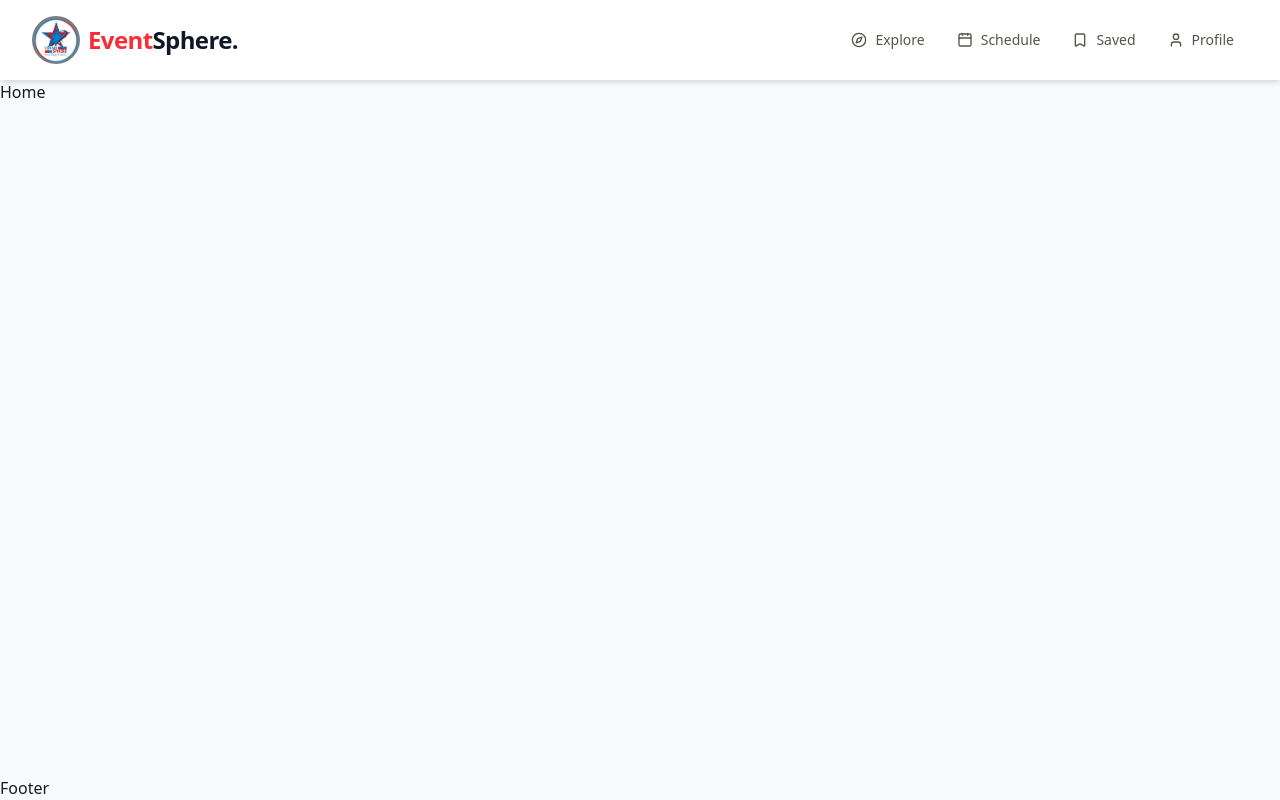
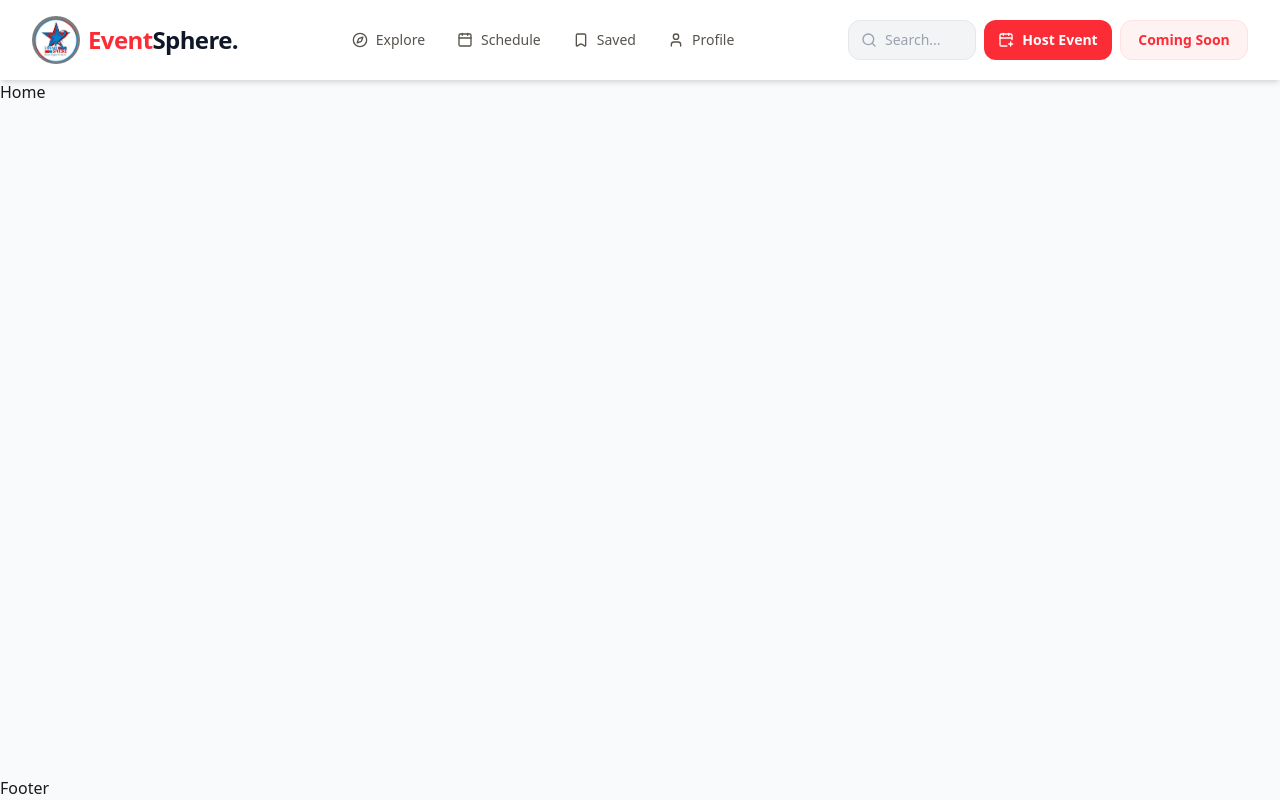
Before and after one commit to AnantKumarTech/EventSphere-Frontend, a React (Vite) app: page / in a window 1280 px wide. Built offline with nearby package versions, Linux system fonts and the light colour scheme.

Commit message:
Navbar part-2

```diff
--- a/src/component/Navbar.jsx
+++ b/src/component/Navbar.jsx
@@ -1,22 +1,27 @@
 import { Link } from "react-router";
-import { Compass, Calendar, Bookmark, User } from "lucide-react";
+import {
+  CalendarPlus,
+  Compass,
+  Calendar,
+  Bookmark,
+  User,
+  Search,
+} from "lucide-react";
 
 function Navbar() {
   return (
     <nav className="w-full bg-white shadow-md sticky top-0 z-50">
       <div className="max-w-7xl mx-auto px-4 sm:px-6 lg:px-8">
-        <div className="flex items-center justify-between h-20">
+        <div className="flex items-center justify-between gap-3 h-20">
           {/* Logo + Brand Name */}
-          <div className="flex items-center gap-2">
+          <div className="flex items-center gap-2 shrink-0">
             <img
               src="/logo.png"
               alt="EventSphere Logo"
-              className="h-12 w-12 rounded-full object-cover cursor-pointer
-  transition-all duration-300 ease-in-out
-  hover:scale-110 hover:rotate-6 hover:shadow-lg
-  hover:ring-4 hover:ring-red-200"
+              className="h-12 w-12 rounded-full object-cover cursor-pointer transition-all duration-300 hover:scale-110 hover:rotate-6 hover:shadow-lg hover:ring-4 hover:ring-red-200"
             />
-            <h1 className="text-2xl font-bold tracking-tight">
+
+            <h1 className="text-xl sm:text-2xl font-bold tracking-tight">
               <span className="text-red-500">Event</span>
               <span className="text-gray-900">Sphere.</span>
             </h1>
@@ -26,7 +31,7 @@ function Navbar() {
           <div className="hidden md:flex items-center gap-1">
             <Link
               to="/explore"
-              className="px-3.5 py-2 text-sm font-medium rounded-xl transition-colors inline-flex items-center gap-2 text-stone-600 hover:text-stone-900 hover:bg-black/3"
+              className="px-3.5 py-2 text-sm font-medium rounded-xl inline-flex items-center gap-2 text-stone-600 hover:text-stone-900 hover:bg-black/3"
             >
               <Compass className="w-4 h-4" />
               <span>Explore</span>
@@ -34,7 +39,7 @@ function Navbar() {
 
             <Link
               to="/schedule"
-              className="px-3.5 py-2 text-sm font-medium rounded-xl transition-colors inline-flex items-center gap-2 text-stone-600 hover:text-stone-900 hover:bg-black/3"
+              className="px-3.5 py-2 text-sm font-medium rounded-xl inline-flex items-center gap-2 text-stone-600 hover:text-stone-900 hover:bg-black/3"
             >
               <Calendar className="w-4 h-4" />
               <span>Schedule</span>
@@ -42,7 +47,7 @@ function Navbar() {
 
             <Link
               to="/favorites"
-              className="px-3.5 py-2 text-sm font-medium rounded-xl transition-colors inline-flex items-center gap-2 text-stone-600 hover:text-stone-900 hover:bg-black/3"
+              className="px-3.5 py-2 text-sm font-medium rounded-xl inline-flex items-center gap-2 text-stone-600 hover:text-stone-900 hover:bg-black/3"
             >
               <Bookmark className="w-4 h-4" />
               <span>Saved</span>
@@ -50,11 +55,47 @@ function Navbar() {
 
             <Link
               to="/profile"
-              className="px-3.5 py-2 text-sm font-medium rounded-xl transition-colors inline-flex items-center gap-2 text-stone-600 hover:text-stone-900 hover:bg-black/3"
+              className="px-3.5 py-2 text-sm font-medium rounded-xl inline-flex items-center gap-2 text-stone-600 hover:text-stone-900 hover:bg-black/3"
             >
               <User className="w-4 h-4" />
               <span>Profile</span>
             </Link>
+          </div>
+
+          {/* Right Side: Search + Buttons */}
+          <div className="flex items-center gap-2">
+            {/* Search Icon - Mobile Only */}
+            <button className="sm:hidden p-2 rounded-xl bg-gray-100 border border-gray-200 text-gray-500">
+              <Search className="w-5 h-5" />
+            </button>
+
+            {/* Full Search Bar - Tablet and Desktop */}
+            <div className="hidden sm:flex items-center gap-2 bg-gray-100 border border-gray-200 rounded-xl px-3 w-32 h-10 focus-within:ring-2 focus-within:ring-red-200 transition">
+              <Search className="w-4 h-4 text-gray-400 shrink-0" />
+              <input
+                type="text"
+                placeholder="Search..."
+                className="w-full min-w-0 bg-transparent outline-none text-sm placeholder:text-gray-400"
+              />
+            </div>
+
+            {/* Host Event + Coming Soon */}
+            <div className="hidden lg:flex items-center gap-2">
+              <button
+                disabled
+                className="inline-flex items-center justify-center gap-2 w-32 h-10 rounded-xl bg-red-500 text-white font-semibold text-sm cursor-not-allowed whitespace-nowrap"
+              >
+                <CalendarPlus className="w-4 h-4 shrink-0" />
+                Host Event
+              </button>
+
+              <button
+                disabled
+                className="inline-flex items-center justify-center w-32 h-10 rounded-xl bg-red-50 text-red-500 border border-red-100 font-semibold text-sm cursor-not-allowed whitespace-nowrap"
+              >
+                Coming Soon
+              </button>
+            </div>
           </div>
         </div>
       </div>
```
